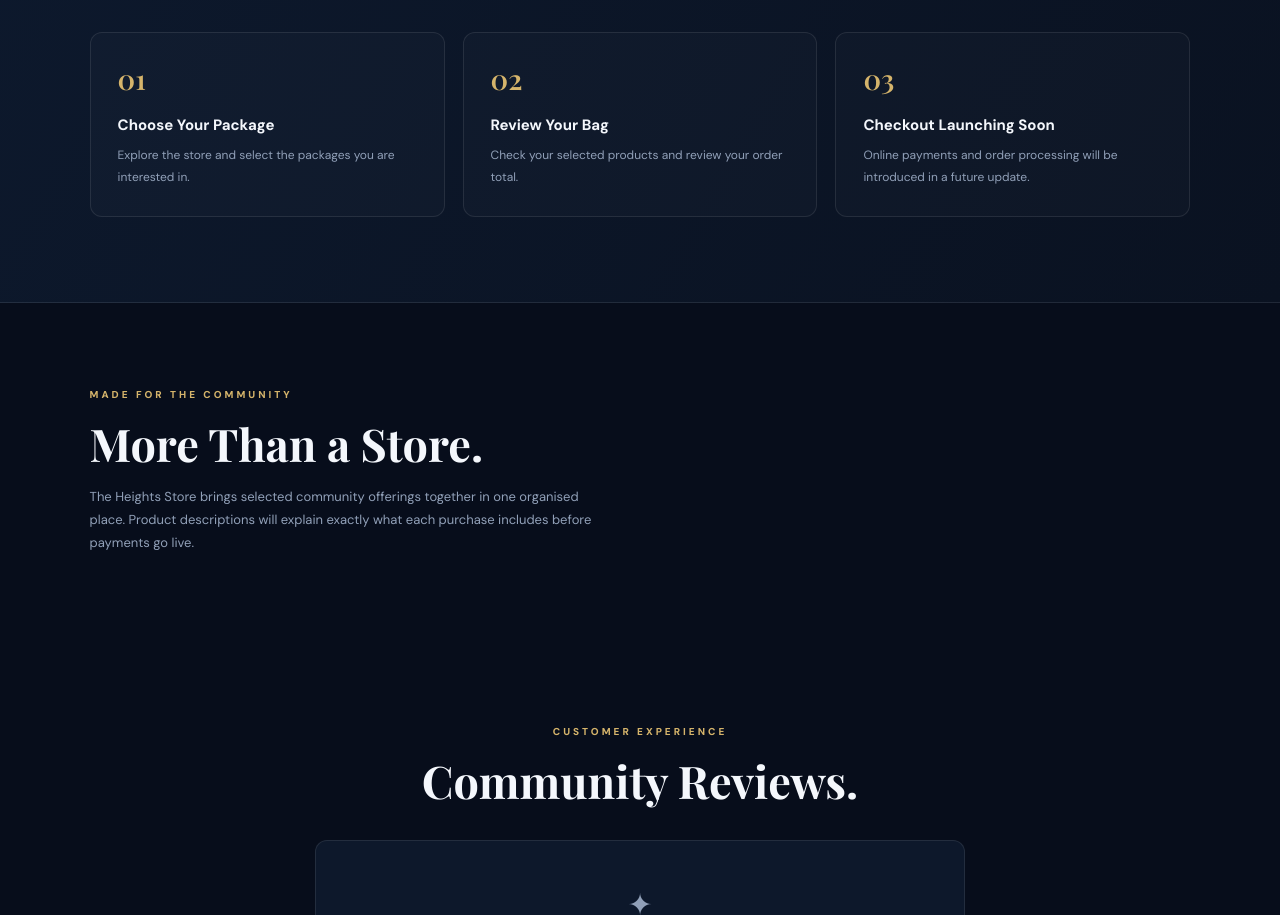
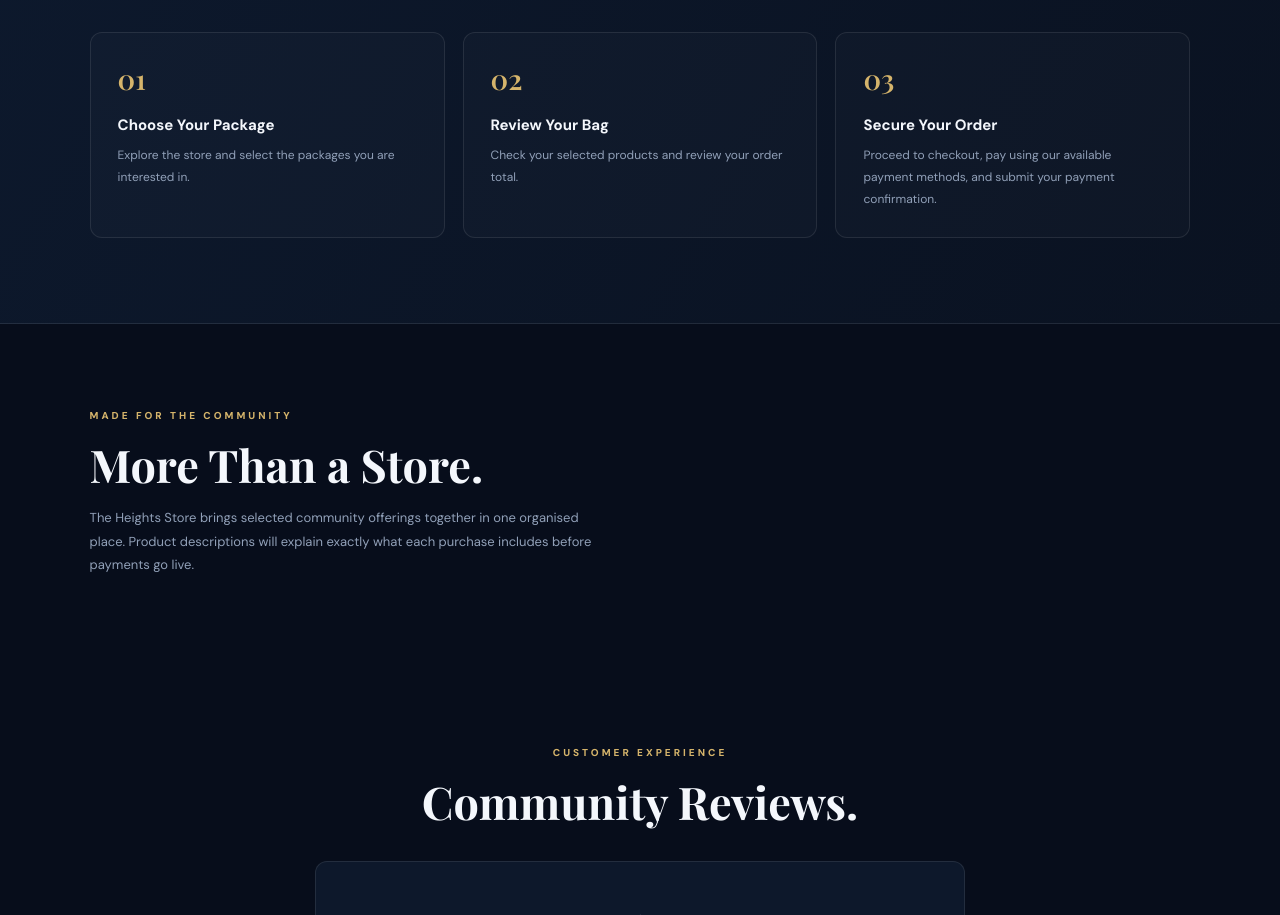
Before and after one commit to astro230/The-heights-shop, a plain HTML site: page index.html in a window 1280 px wide. Shown: the part 4553-5468 px from the top of the page. Drawn offline with nearby package versions, Linux system fonts and the light colour scheme.

Commit message:
Update checkout step description and title

```diff
--- a/index.html
+++ b/index.html
@@ -710,10 +710,10 @@
           <p>Check your selected products and review your order total.</p>
         </div>
         <div class="step">
-          <div class="step-number">03</div>
-          <h3>Checkout Launching Soon</h3>
-          <p>Online payments and order processing will be introduced in a future update.</p>
-        </div>
+  <div class="step-number">03</div>
+  <h3>Secure Your Order</h3>
+  <p>Proceed to checkout, pay using our available payment methods, and submit your payment confirmation.</p>
+      </div>
       </div>
     </section>
 
```
